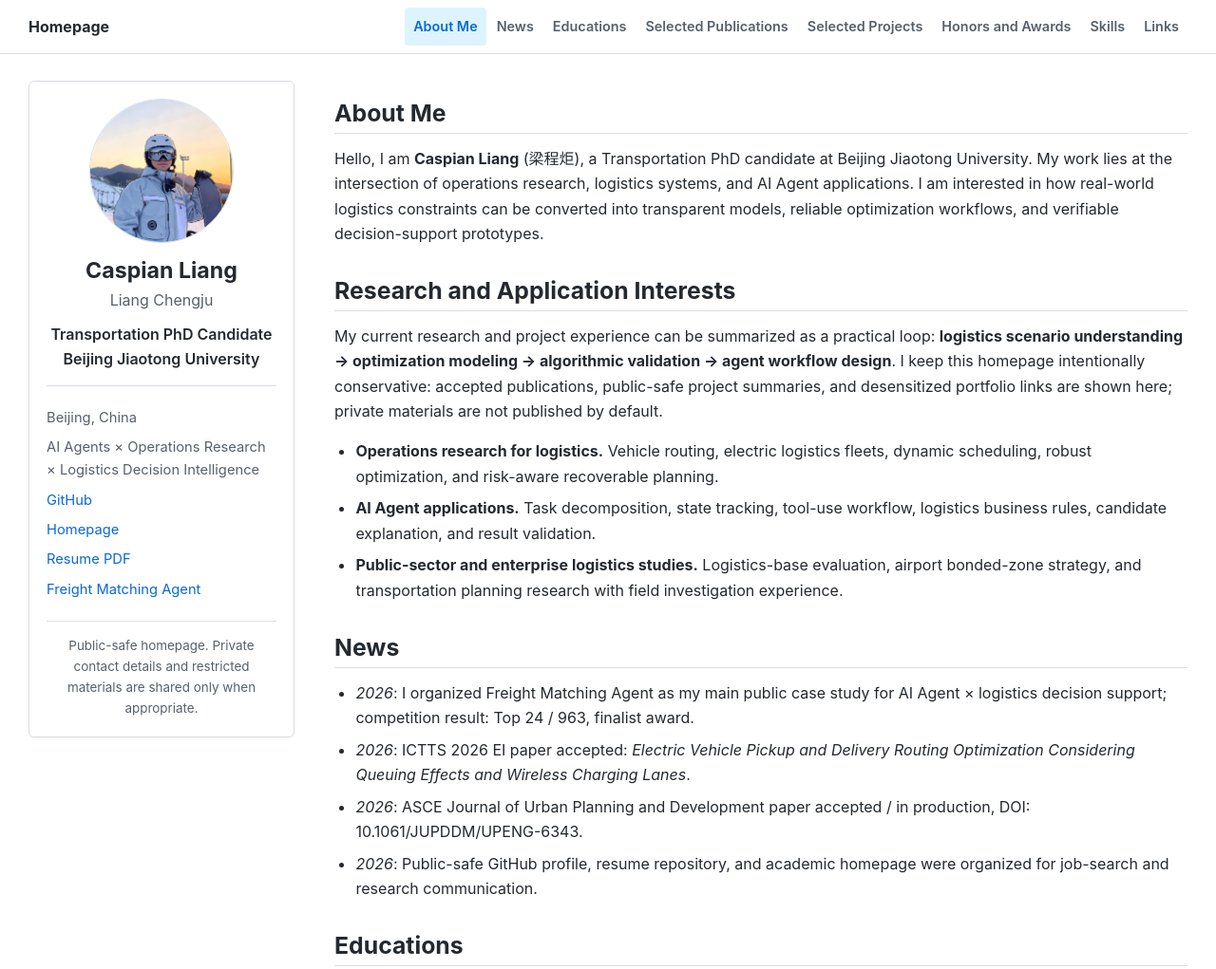
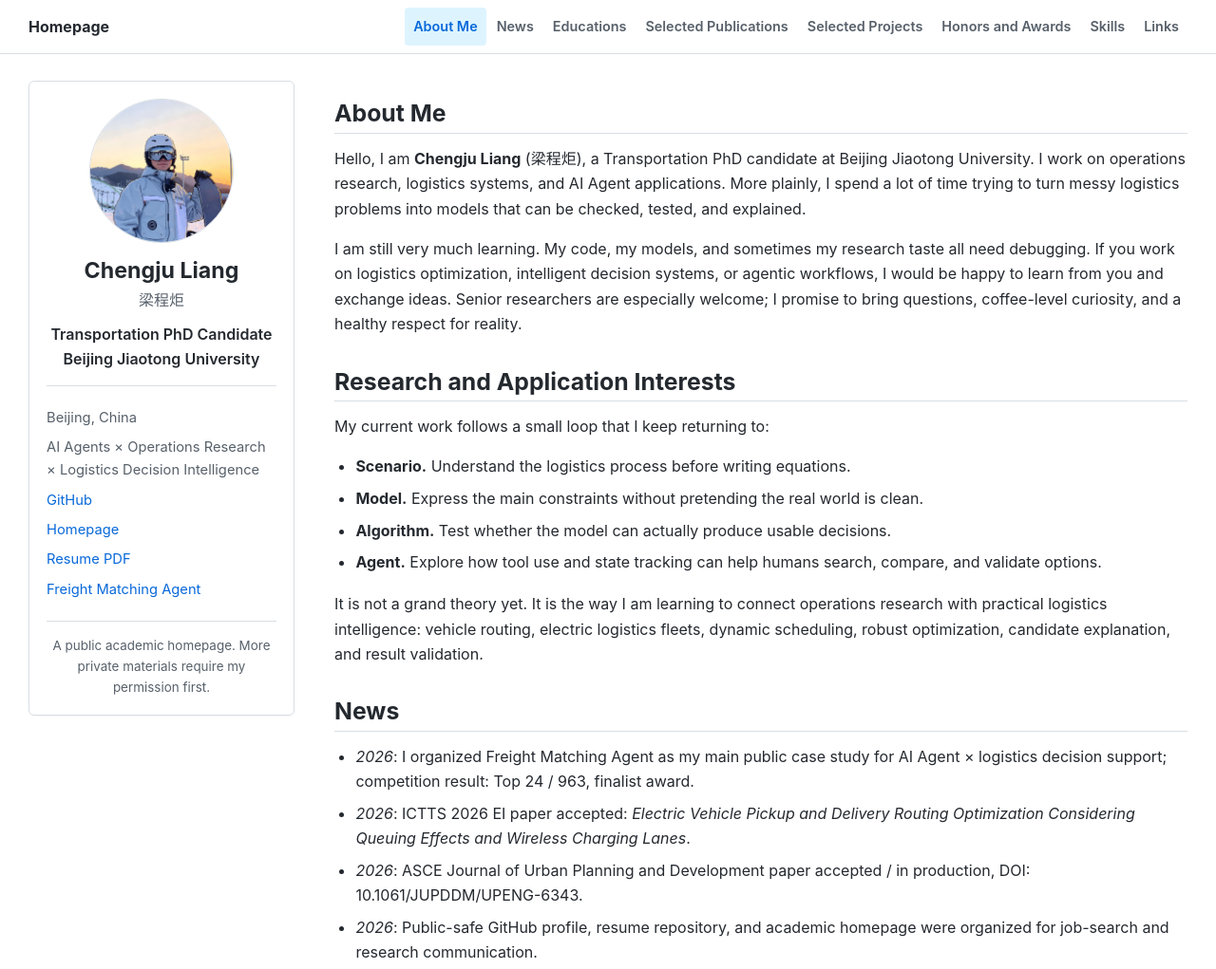
Before and after one commit to Torch-ju/Torch-ju.github.io, a plain HTML site: page index.html in a window 1280 px wide. Shown: the top 1021 px of the page at 95% size. Drawn offline with Linux system fonts and the light colour scheme.

Commit message:
Humanize academic homepage voice

```diff
--- a/index.html
+++ b/index.html
@@ -3,8 +3,8 @@
 <head>
   <meta charset="utf-8">
   <meta name="viewport" content="width=device-width, initial-scale=1">
-  <meta name="description" content="Caspian Liang's homepage: Transportation PhD candidate at Beijing Jiaotong University, focused on operations research, logistics decision intelligence, and AI Agent applications.">
-  <title>Caspian Liang - Homepage</title>
+  <meta name="description" content="Chengju Liang's homepage: Transportation PhD candidate at Beijing Jiaotong University, focused on operations research, logistics decision intelligence, and AI Agent applications.">
+  <title>Chengju Liang - Homepage</title>
   <link rel="stylesheet" href="styles.css">
 </head>
 <body>
@@ -31,11 +31,11 @@
     <aside class="sidebar sticky" aria-label="Author profile">
       <section class="profile_box">
         <div class="author__avatar">
-          <img src="assets/profile-cg.png" alt="Caspian Liang public profile portrait">
+          <img src="assets/profile-cg.png" alt="Chengju Liang public profile portrait">
         </div>
         <div class="author__content">
-          <h1 class="author__name">Caspian Liang</h1>
-          <p class="author__bio">Liang Chengju</p>
+          <h1 class="author__name">Chengju Liang</h1>
+          <p class="author__bio">梁程炬</p>
           <p class="author__position">Transportation PhD Candidate<br>Beijing Jiaotong University</p>
         </div>
         <ul class="author__urls">
@@ -46,7 +46,7 @@
           <li><a href="https://github.com/Torch-ju/resume/blob/main/assets/caspian_liang_resume_v3_public_visual_interviewer.pdf" target="_blank" rel="noreferrer">Resume PDF</a></li>
           <li><a href="https://github.com/Torch-ju/freight-matching-agent" target="_blank" rel="noreferrer">Freight Matching Agent</a></li>
         </ul>
-        <p class="public-note">Public-safe homepage. Private contact details and restricted materials are shared only when appropriate.</p>
+        <p class="public-note">A public academic homepage. More private materials require my permission first.</p>
       </section>
     </aside>
 
@@ -56,23 +56,33 @@
 
         <h1>About Me</h1>
         <p>
-          Hello, I am <strong>Caspian Liang</strong> (梁程炬), a Transportation PhD candidate at Beijing Jiaotong University.
-          My work lies at the intersection of operations research, logistics systems, and AI Agent applications.
-          I am interested in how real-world logistics constraints can be converted into transparent models,
-          reliable optimization workflows, and verifiable decision-support prototypes.
+          Hello, I am <strong>Chengju Liang</strong> (梁程炬), a Transportation PhD candidate at Beijing Jiaotong University.
+          I work on operations research, logistics systems, and AI Agent applications.
+          More plainly, I spend a lot of time trying to turn messy logistics problems into models that can be checked,
+          tested, and explained.
+        </p>
+        <p>
+          I am still very much learning. My code, my models, and sometimes my research taste all need debugging.
+          If you work on logistics optimization, intelligent decision systems, or agentic workflows, I would be happy
+          to learn from you and exchange ideas. Senior researchers are especially welcome; I promise to bring questions,
+          coffee-level curiosity, and a healthy respect for reality.
         </p>
 
         <h1 id="research-and-application-interests">Research and Application Interests</h1>
         <p>
-          My current research and project experience can be summarized as a practical loop:
-          <strong>logistics scenario understanding → optimization modeling → algorithmic validation → agent workflow design</strong>.
-          I keep this homepage intentionally conservative: accepted publications, public-safe project summaries, and desensitized portfolio links are shown here; private materials are not published by default.
+          My current work follows a small loop that I keep returning to:
         </p>
         <ul>
-          <li><strong>Operations research for logistics.</strong> Vehicle routing, electric logistics fleets, dynamic scheduling, robust optimization, and risk-aware recoverable planning.</li>
-          <li><strong>AI Agent applications.</strong> Task decomposition, state tracking, tool-use workflow, logistics business rules, candidate explanation, and result validation.</li>
-          <li><strong>Public-sector and enterprise logistics studies.</strong> Logistics-base evaluation, airport bonded-zone strategy, and transportation planning research with field investigation experience.</li>
+          <li><strong>Scenario.</strong> Understand the logistics process before writing equations.</li>
+          <li><strong>Model.</strong> Express the main constraints without pretending the real world is clean.</li>
+          <li><strong>Algorithm.</strong> Test whether the model can actually produce usable decisions.</li>
+          <li><strong>Agent.</strong> Explore how tool use and state tracking can help humans search, compare, and validate options.</li>
         </ul>
+        <p>
+          It is not a grand theory yet. It is the way I am learning to connect operations research with practical
+          logistics intelligence: vehicle routing, electric logistics fleets, dynamic scheduling, robust optimization,
+          candidate explanation, and result validation.
+        </p>
 
         <h1 id="news">News</h1>
         <ul>
@@ -166,16 +176,18 @@
 
         <h1 id="public-boundary">Public Boundary</h1>
         <p>
-          This homepage only shows public-safe and verifiable materials. It does not publish private contact details,
-          raw personal documents, internal enterprise materials, restricted data, unapproved screenshots, credentials,
-          raw private photos, or school logo assets. Forked or external-code repositories are treated as references, not as original flagship projects.
+          A small boundary note: materials on this homepage are intentionally public-safe. Please do not reuse my
+          private photos, resume files, unpublished documents, enterprise materials, screenshots, credentials, or
+          project details without my permission. I am happy to share more context in a proper interview or collaboration
+          setting, but GitHub is not the place for private data. Forked or external-code repositories are references,
+          not original flagship projects.
         </p>
       </section>
     </article>
   </main>
 
   <footer class="site-footer">
-    <p>Desensitized academic homepage for resume review, research communication, and job-search conversations.</p>
+    <p>Personal academic homepage for research communication, resume review, and careful public sharing.</p>
   </footer>
 
   <script src="script.js"></script>
```
Also changed, not shown: 1 other file.
